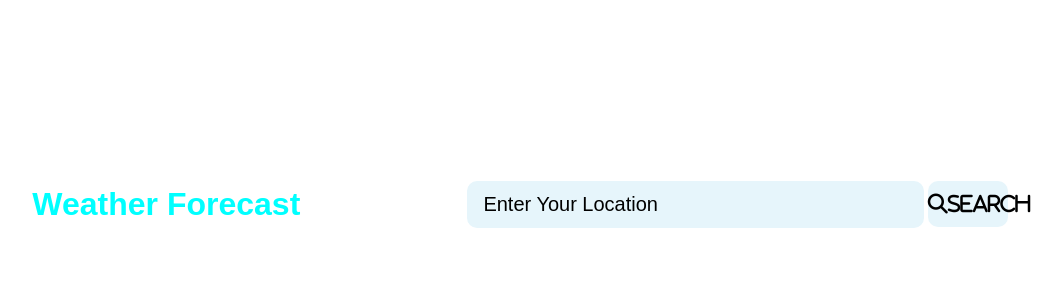
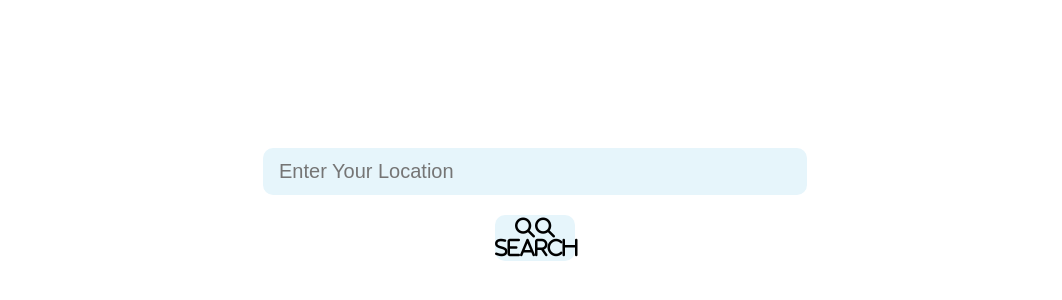
Before and after one commit to Bornstranger/Weather-forecast, a plain HTML site: page index.html in a window 1280 px wide. Shown: the part 196-496 px from the top of the page, without its empty margins (105-1167 px from the left). Drawn offline with Linux system fonts and the light colour scheme.

Commit message:
Adjusted search button below search bar

```diff
--- a/index.html
+++ b/index.html
@@ -8,13 +8,12 @@
     <link rel="stylesheet" href="style.css">
 </head>
 <body>
-    <header><h1 id="title">Weather Forecast</h1></header>
     <div class="container">
 
             <div class="search-box">
                 <input type="text" placeholder="Enter your location" class="input-box">
 
-                <button class="fa-solid fa-magnifying-glass" id="searchBtn">Search</button>
+                <button class="fa-solid fa-magnifying-glass" id="searchBtn"><i class="fas fa-search"></i>Search</button>
             </div>
         </div>
 
--- a/style.css
+++ b/style.css
@@ -10,17 +10,11 @@
 body{
     min-height: 100vh;
     display: flex;
-    justify-content: space-evenly;
+    justify-content: center;
     align-items: center;
     flex-wrap: wrap;
     background-image: url(assets/clouds.gif);
     background-size: cover;
-}
-
-#title{
-    color: aqua;
-    align-self: flex-start;
-    width: 100%;
 }
 
 .container{
@@ -32,30 +26,25 @@ body{
     padding: 28px;
     flex-wrap: wrap;
 }
-
-.search-box{
+.search-box {
     width: 600px;
-    height: min-content;
     display: flex;
-    justify-content: space-around;
+    flex-direction: column; /* Display children elements in a column */
     align-items: center;
 }
 
-.search-box input{
-    width: 84%;
+.input-box {
+    width: 100%;
     font-size: 20px;
     text-transform: capitalize;
     color: #000;
     background-color: #e6f5fb;
     padding: 12px 16px;
     border-radius: 10px;
+    margin-bottom: 20px; /* Add margin between input and button */
 }
 
-.search-box input::placeholder{
-    color: #000;
-}
-
-.search-box button{
+.search-box button {
     width: 80px;
     height: 46px;
     background-color: #e6f5fb;
@@ -64,10 +53,11 @@ body{
     font-size: 20px;
 }
 
-.search-box button:hover{
+.search-box button:hover {
     color: #fff;
     background-color: #ababab;
 }
+
 
 .weather-body{
     justify-content: center;
```
